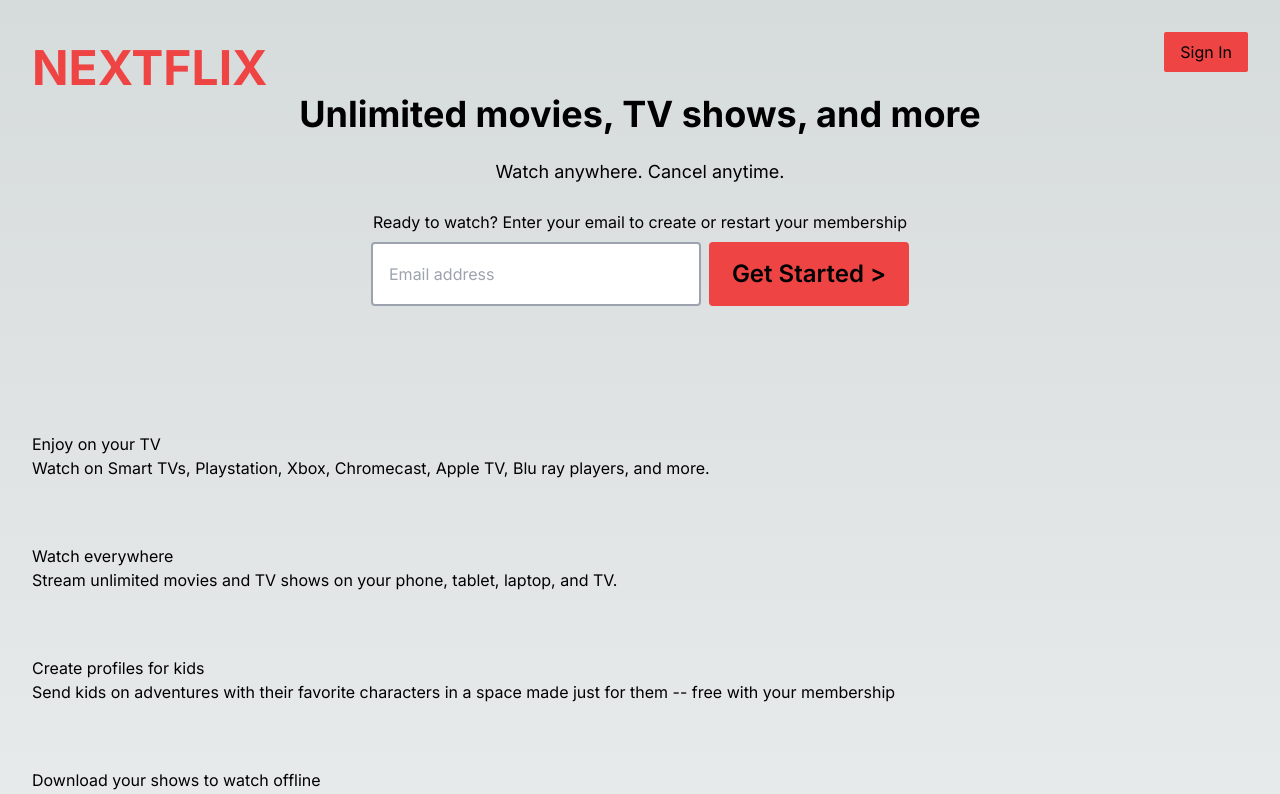
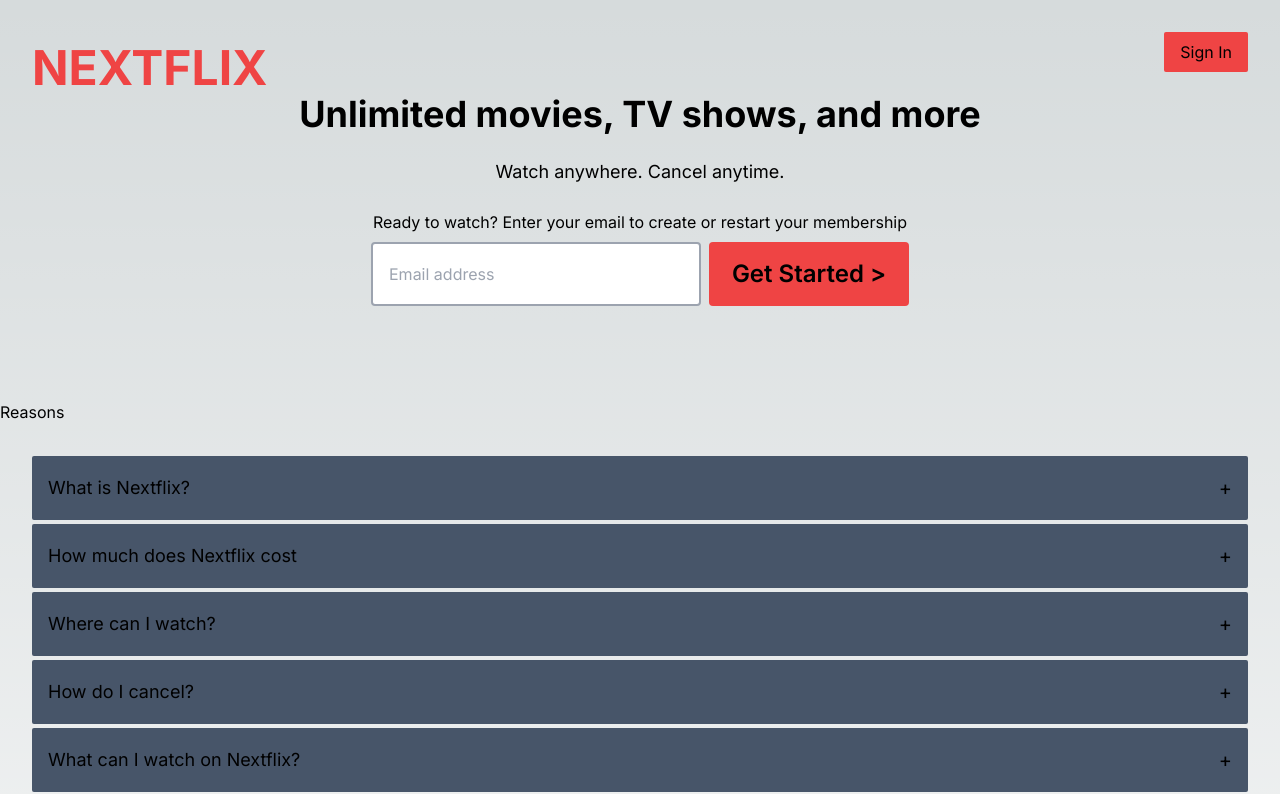
Before and after one commit to gtstarnes/nextflix, a Next.js app: page / in a window 1280 px wide. Shown: the top 794 px of the page. Built offline with nearby package versions, Linux system fonts and the light colour scheme.

Commit message:
removed some info; added reasons component

```diff
--- a/app/page.tsx
+++ b/app/page.tsx
@@ -4,28 +4,14 @@ import Faqs from './components/FAQS/Faqs'
 import Hero from './components/Hero'
 import HomeCard from './components/HomeCard'
 import NavBar from './components/NavBar'
+import Reasons from './components/landing/reasons/Reasons'
 
 
 export default function Home() {
   return (
       <>
         <Hero />
-        <HomeCard>
-          <h1>Enjoy on your TV</h1>
-          <p>Watch on Smart TVs, Playstation, Xbox, Chromecast, Apple TV, Blu ray players, and more.</p>
-        </HomeCard>
-        <HomeCard>
-          <h1>Watch everywhere</h1>
-          <p>Stream unlimited movies and TV shows on your phone, tablet, laptop, and TV.</p>
-        </HomeCard>
-        <HomeCard>
-          <h1>Create profiles for kids</h1>
-          <p>Send kids on adventures with their favorite characters in a space made just for them -- free with your membership</p>
-        </HomeCard>
-        <HomeCard>
-          <h1>Download your shows to watch offline</h1>
-          <p>Watch on a plane, train, or submarine...</p>
-        </HomeCard>
+        <Reasons />
         <HomeCard>
           <Faqs />
         </HomeCard>
```
